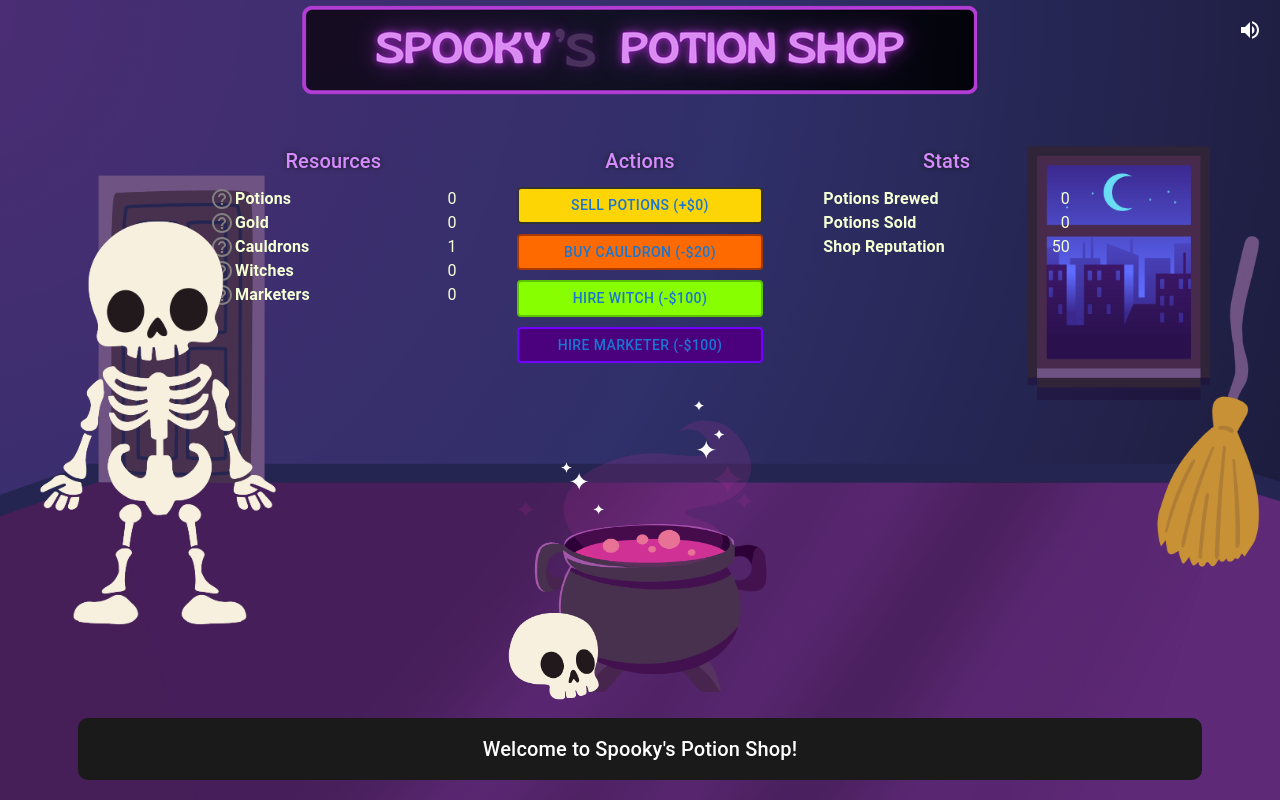
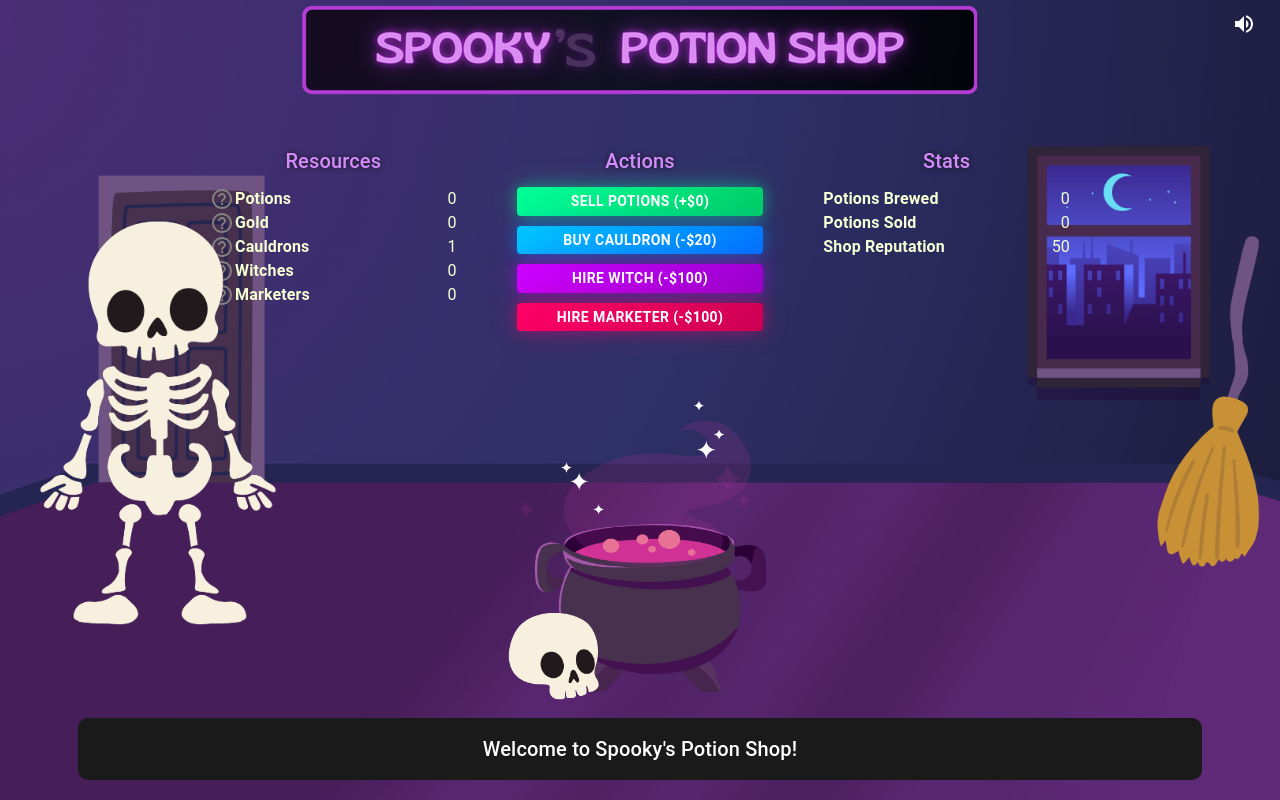
Before and after one commit to danielledonnelly/spooky-potion-shop, a React (Vite) app: page / in a window 1280 px wide. Built offline with nearby package versions, Linux system fonts and the light colour scheme.

Commit message:
buttons less cursed (still slightly cursed)

```diff
--- a/src/index.css
+++ b/src/index.css
@@ -36,47 +36,73 @@ body {
   overflow: hidden;
 }
 
+/* General Button Styles */
 button {
-  padding: 10px;
-  cursor: pointer;
-  color: var(--white); /* Ensures text is always visible */
+  color: white !important; /* White text */
+  font-weight: bolder !important; /* Make the text bold */
+  border: none; /* Remove default border */
+  border-radius: 8px; /* Rounded corners */
+  padding: 2px 14px !important; /* Adjust padding for better spacing */
+  font-size: 16px; /* Adjust font size */
+  cursor: pointer; /* Pointer cursor on hover */
+  transition: all 0.4s ease; /* Smooth transition for hover effects */
+  outline: none; /* Remove focus outline */
 }
 
+/* Sell Potions Button - Neon Green (switched) */
 button.sell-potions {
-  background-color: var(--yellow);
-  border: 2px solid var(--dark-grey);
+  background: linear-gradient(135deg, #00ff99, #00cc66); /* Neon green gradient */
+  box-shadow: 0 0 15px rgba(0, 255, 150, 0.4), 0 0 30px rgba(0, 255, 150, 0.2); /* Green glow */
 }
 
 button.sell-potions:hover {
-  background-color: var(--dark-orange); /* Optional hover state */
+  background: linear-gradient(135deg, #00ffcc, #00e699); /* Brighter green gradient */
+  box-shadow: 0 0 20px rgba(0, 255, 170, 0.8), 0 0 40px rgba(0, 255, 170, 0.6); /* Enhanced green glow */
+  transform: scale(1.05); /* Slightly enlarge on hover */
 }
 
+/* Buy Cauldron Button - Neon Blue (switched) */
 button.buy-cauldron {
-  background-color: var(--orange);
-  border: 2px solid var(--dark-orange);
+  background: linear-gradient(135deg, #00c6ff, #0072ff); /* Neon blue gradient */
+  box-shadow: 0 0 15px rgba(0, 150, 255, 0.4), 0 0 30px rgba(0, 150, 255, 0.2); /* Blue glow */
 }
 
 button.buy-cauldron:hover {
-  background-color: var(--light-orange);
+  background: linear-gradient(135deg, #00e5ff, #0085ff); /* Brighter blue gradient */
+  box-shadow: 0 0 20px rgba(0, 200, 255, 0.8), 0 0 40px rgba(0, 200, 255, 0.6); /* Enhanced blue glow */
+  transform: scale(1.05);
 }
 
+/* Hire Witch Button - Neon Purple */
 button.hire-witch {
-  background-color: var(--green);
-  border: 2px solid var(--dark-green);
+  background: linear-gradient(135deg, #cc00ff, #9900cc); /* Neon purple gradient */
+  box-shadow: 0 0 15px rgba(200, 0, 255, 0.4), 0 0 30px rgba(200, 0, 255, 0.2); /* Purple glow */
 }
 
 button.hire-witch:hover {
-  background-color: var(--light-green);
+  background: linear-gradient(135deg, #e500ff, #b300cc); /* Brighter purple gradient */
+  box-shadow: 0 0 20px rgba(230, 0, 255, 0.8), 0 0 40px rgba(230, 0, 255, 0.6); /* Enhanced purple glow */
+  transform: scale(1.05);
 }
 
+/* Hire Marketer Button - Neon Pink */
 button.hire-marketer {
-  background-color: var(--dark-purple);
-  border: 2px solid var(--purple);
+  background: linear-gradient(135deg, #ff0066, #cc0052); /* Neon pink gradient */
+  box-shadow: 0 0 15px rgba(255, 0, 100, 0.4), 0 0 30px rgba(255, 0, 100, 0.2); /* Pink glow */
 }
 
 button.hire-marketer:hover {
-  background-color: var(--light-purple);
+  background: linear-gradient(135deg, #ff3385, #cc3366); /* Brighter pink gradient */
+  box-shadow: 0 0 20px rgba(255, 0, 120, 0.8), 0 0 40px rgba(255, 0, 120, 0.6); /* Enhanced pink glow */
+  transform: scale(1.05);
 }
+
+/* Button Active State for All */
+button:active {
+  transform: scale(0.98); /* Slight shrink on click for feedback */
+}
+
+
 
 h1 {
   color: var(--orange);
```
